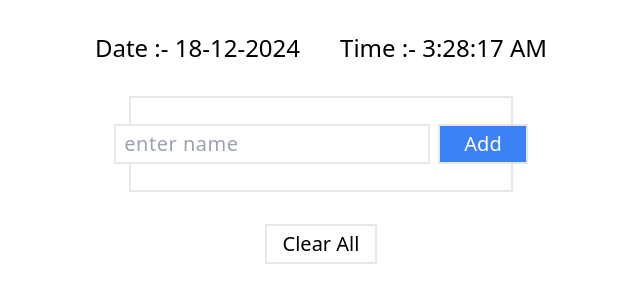
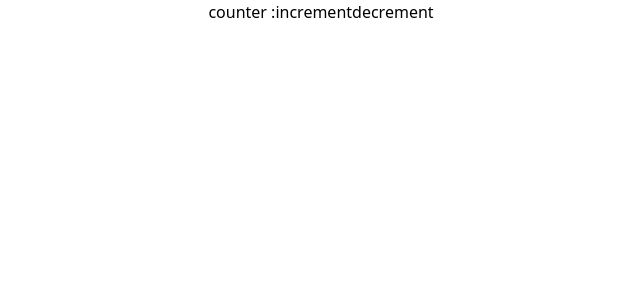
Before and after one commit to Subhadip-FROTEDDEVELOPER/megaProject, a React (Vite) app in the folder movie-card-data/: page / in a window 1280 px wide. Shown: the top 302 px of the page, without its empty margins (319-959 px from the left). Built offline with nearby package versions, Linux system fonts and the light colour scheme.

Commit message:
create counter component

```diff
--- a/movie-card-data/src/App.jsx
+++ b/movie-card-data/src/App.jsx
@@ -1,14 +1,15 @@
 import React from "react";
-import '@fortawesome/fontawesome-free/css/all.min.css';
-import Todo from "./components/todo/todo";
-// import { ThemeMode } from "./components/index";
-
+import "@fortawesome/fontawesome-free/css/all.min.css";
+// import { ThemeMode } from "./components/movieWebsite/index";
+// import { Todo } from "./components/todo";
+import Counter from "./components/counter/Counter";
 
 const App = () => {
   return (
     <>
-        {/* <ThemeMode/> */}
-        <Todo/>
+      {/* <ThemeMode/> */}
+      {/* <Todo/> */}
+      <Counter />
     </>
   );
 };
--- /dev/null
+++ b/movie-card-data/src/components/counter/Counter.jsx
@@ -0,0 +1,15 @@
+import React from "react";
+
+const Counter = () => {
+  return (
+    <div className="flex items-center justify-center">
+      <h1>counter : </h1>
+      <div className="">
+        <button>increment</button>
+        <button>decrement</button>
+      </div>
+    </div>
+  );
+};
+
+export default Counter;
--- a/movie-card-data/src/components/ThemeMode.jsx
+++ b/movie-card-data/src/components/movieWebsite/ThemeMode.jsx
@@ -1,17 +1,28 @@
-import React, { useState } from "react";
-import {Header,MovieLists,Footer} from "./index"
+import React, { useState, useEffect } from "react";
+import { Header, MovieLists, Footer } from "./index";
 import { MdDarkMode, MdOutlineLightMode } from "react-icons/md";
 
 const ThemeMode = () => {
-  const [isDarkMode, setIsDarkMode] = useState(true);
+  const [isDarkMode, setIsDarkMode] = useState(() => {
+    const getThemeStorage = localStorage.getItem("themeStorage");
+    return getThemeStorage === "true";
+  });
   const handleThemeMode = () => {
-    setIsDarkMode(!isDarkMode);
+    setIsDarkMode((prevMode) => !prevMode);
   };
+  useEffect(() => {
+    localStorage.setItem("themeStorage", isDarkMode);
+  }, [isDarkMode]);
 
-  const themeCheck = isDarkMode ? <MdOutlineLightMode className="text-xl"/> : <MdDarkMode className="text-xl"/>;
-  const backgroundColorCheck = isDarkMode ? "bg-gray-50 " : "bg-gray-900";
-  const textColorCheck = isDarkMode ? "text-gray-900" : "text-gray-100";
-
+  const themeCheck = isDarkMode ? (
+    <MdDarkMode
+     className="text-xl" />
+  ) : (
+    <MdOutlineLightMode className="text-xl" />
+  );
+  const backgroundColorCheck = isDarkMode ? "bg-gray-900 " : "bg-gray-50";
+  const textColorCheck = isDarkMode ? "text-gray-100" : "text-gray-900";
+  localStorage.setItem("themeStorage", isDarkMode);
   return (
     <>
       {
--- a/movie-card-data/src/components/movieList/MovieLists.jsx
+++ b/movie-card-data/src/components/movieWebsite/movieList/MovieLists.jsx
@@ -1,6 +1,5 @@
 import React from "react";
-import movies from "../../movie.js";
-// import MovieCard from "./MovieCard";
+import movies from "../movie.js";
 import { MovieCard } from "../index.js";
 
 const MovieLists = ({ backgroundColorCheck, textColorCheck }) => {
--- /dev/null
+++ b/movie-card-data/src/components/todo/index.js
@@ -0,0 +1,17 @@
+import Todo from "./components/todo/todo";
+import TodoDate from "./TodoDate";
+import TodoList from "./TodoList";
+import TodoFrom from "./TodoFrom";
+import {
+  getLocalStorageTodoData,
+  setLocalStorageTodoData,
+} from "./TodoLocalStorage";
+
+export {
+  Todo,
+  TodoDate,
+  TodoList,
+  TodoFrom,
+  getLocalStorageTodoData,
+  setLocalStorageTodoData,
+};
```
Also changed, not shown: movie-card-data/src/components/todo/Todo.jsx (+7 -5 lines), movie-card-data/src/components/movieWebsite/footer/Footer.jsx (renamed from movie-card-data/src/components/footer/Footer.jsx), movie-card-data/src/components/movieWebsite/header/Header.jsx (renamed from movie-card-data/src/components/header/Header.jsx), movie-card-data/src/components/movieWebsite/index.js (renamed from movie-card-data/src/components/index.js), movie-card-data/src/components/movieWebsite/movie.js (renamed from movie-card-data/src/movie.js), movie-card-data/src/components/movieWebsite/movieList/MovieCard.jsx (renamed from movie-card-data/src/components/movieList/MovieCard.jsx).
